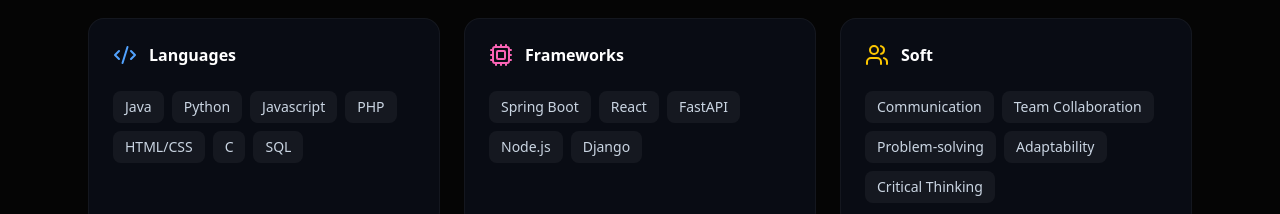
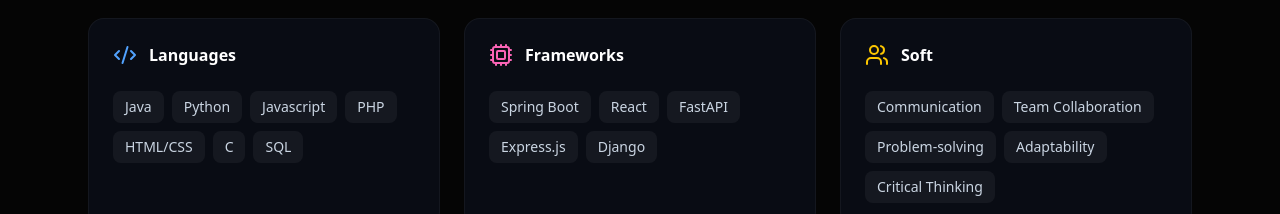
Before and after one commit to sytrusz/nathan-portfolio, a React (Vite) app: page / in a window 1280 px wide. Shown: the part 2980-3194 px from the top of the page. Built offline with nearby package versions, Linux system fonts and the light colour scheme.

Commit message:
update skillset

```diff
--- a/src/data/projects.js
+++ b/src/data/projects.js
@@ -32,7 +32,7 @@
 
 export const skills = {
   languages: ["Java", "Python", "Javascript", "PHP", "HTML/CSS", "C", "SQL"],
-  frameworks: ["Spring Boot", "React", "FastAPI", "Node.js", "Django"],
+  frameworks: ["Spring Boot", "React", "FastAPI", "Express.js", "Django"],
   soft: ["Communication", "Team Collaboration", "Problem-solving", "Adaptability", "Critical Thinking"]
 };
 
```
